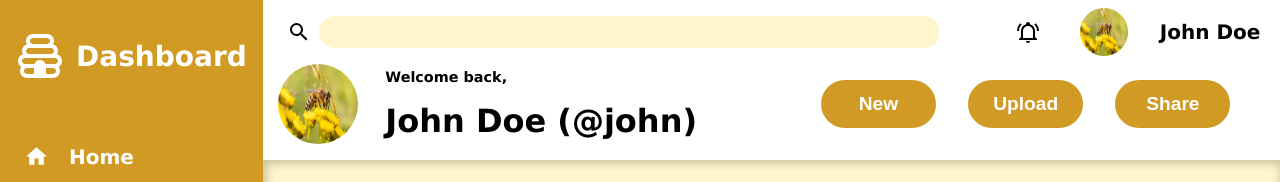
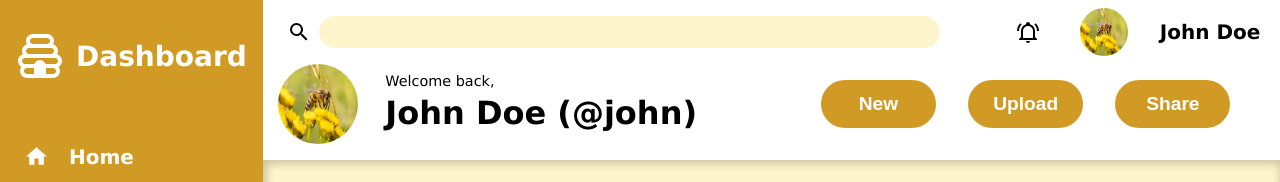
Before and after one commit to PhilT847/dashboard, a plain HTML site: page index.html in a window 1280 px wide. Shown: the top 182 px of the page. Drawn offline with Linux system fonts and the light colour scheme.

Commit message:
Adjusted hello section text weight/padding

```diff
--- a/css/style.css
+++ b/css/style.css
@@ -145,6 +145,8 @@ h1 {
 
 .hello-top {
     font-size: 0.9em;
+    font-weight: 100;
+    padding-top: 0.5em;
     grid-row: 1/2;
     grid-column: 2/3;
 }
@@ -152,7 +154,7 @@ h1 {
 .hello-bottom {
     grid-row: 2/3;
     grid-column: 2/3;
-    padding-top: 0.2em;
+    padding-bottom: 0.25em;
     font-size: 2em;
 }
 
```
